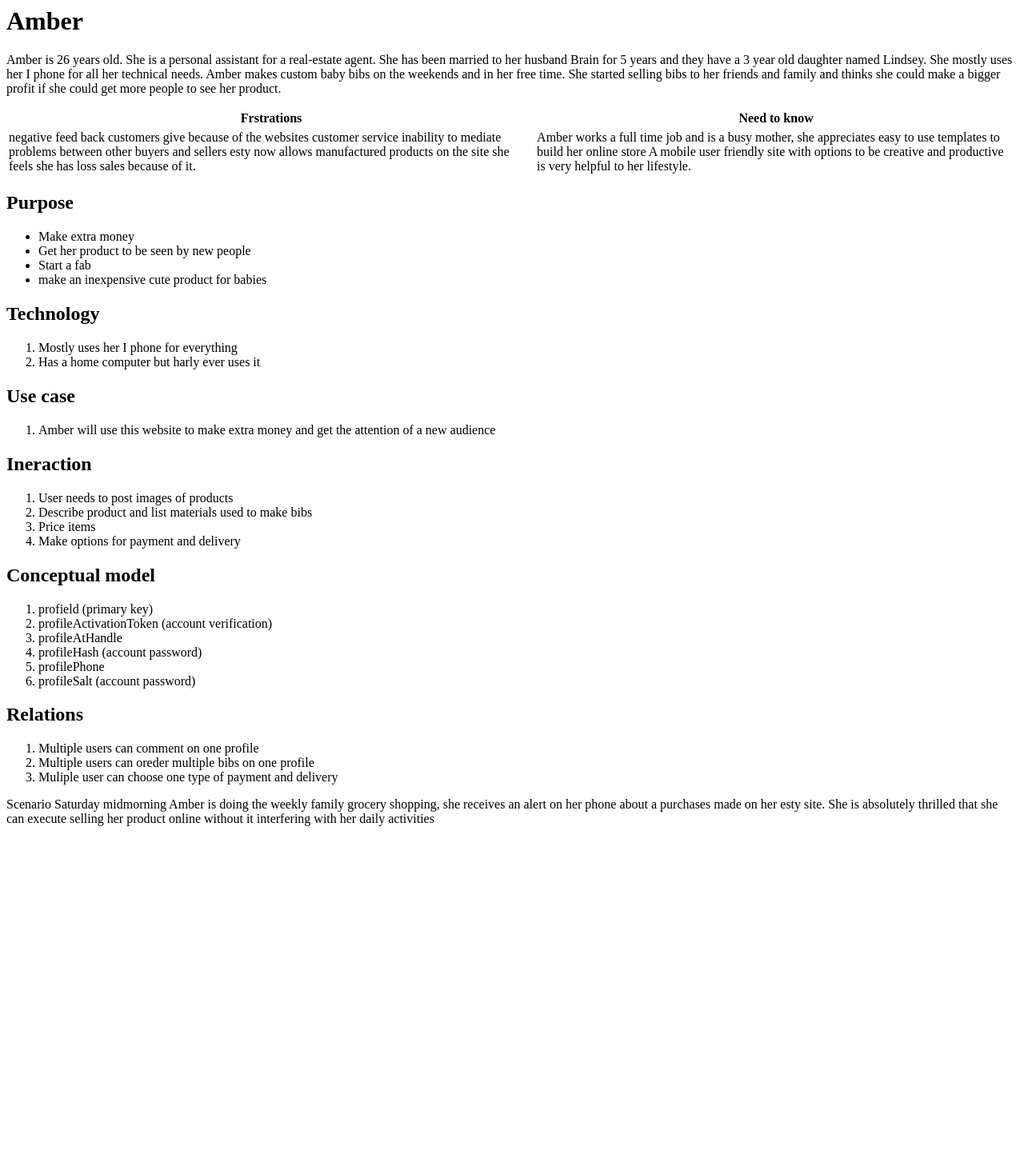
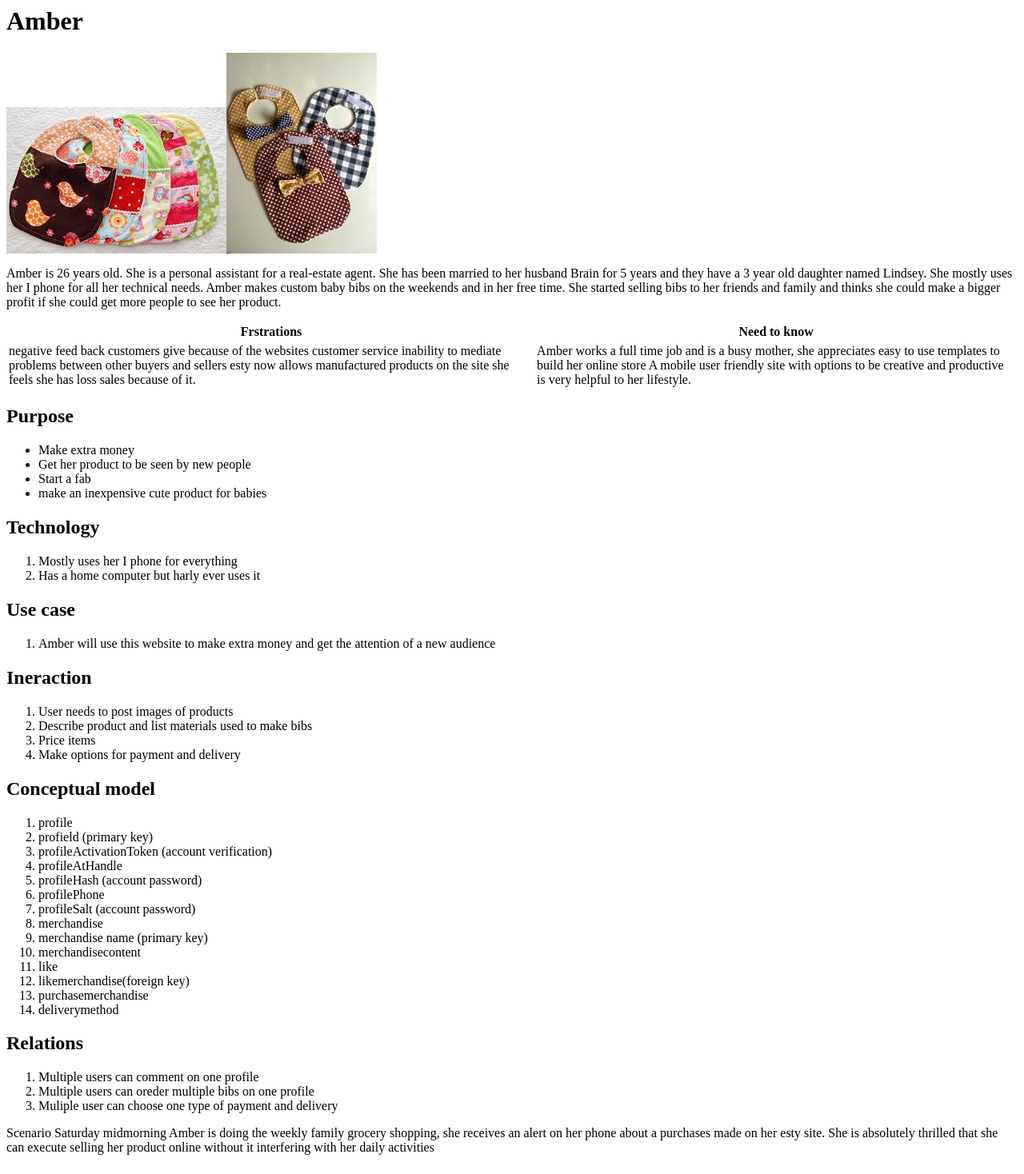
Before and after one commit to Mbojorquez2007/data-design-esty, a PHP site: page / in a window 1280 px wide. Shown: the whole page at 80% size. Before the commit the page ends 1033 px from the top, so only its background shows below. Run offline with PHP 8.4, Linux system fonts and the light colour scheme.

Commit message:
added pictures

```diff
--- a/index.php
+++ b/index.php
@@ -3,9 +3,8 @@
 		<title>Persona</title>
 	</head>
 	<body>
-		<h1>Amber
-
-		</h1><p>Amber is 26 years old. She is a personal assistant for a real-estate agent. She has been married to her
+		<h1>Amber</h1>
+		<img src="epic/image/bibs.jpg"><img src="epic/image/bibs-boys.jpg"><p>Amber is 26 years old. She is a personal assistant for a real-estate agent. She has been married to her
 			husband Brain for 5 years and they have a 3 year old daughter named Lindsey. She mostly uses her I phone for all
 			her technical  needs. Amber makes custom baby bibs on the weekends and in her free time. She started selling
 			bibs to her friends and family and thinks she could make a bigger profit if she could get more people to see her
@@ -54,12 +53,20 @@
 		</ol>
 		<h2>Conceptual model</h2>
 		<ol>
+			<li>profile</li>
 			<li>profield (primary key)</li>
 			<li>profileActivationToken (account verification)</li>
 			<li>profileAtHandle</li>
 			<li>profileHash (account password)</li>
 			<li>profilePhone</li>
 			<li>profileSalt (account password)</li>
+			<li>merchandise</li>
+			<li>merchandise name (primary key)</li>
+			<li>merchandisecontent</li>
+			<li>like</li>
+			<li>likemerchandise(foreign key)</li>
+			<li>purchasemerchandise</li>
+			<li>deliverymethod</li>
 		</ol>
 		<h2>Relations</h2>
 		<ol>
```
Also changed, not shown: epic/image/bibs-boys.jpg (added), epic/image/bibs.jpg (added).
